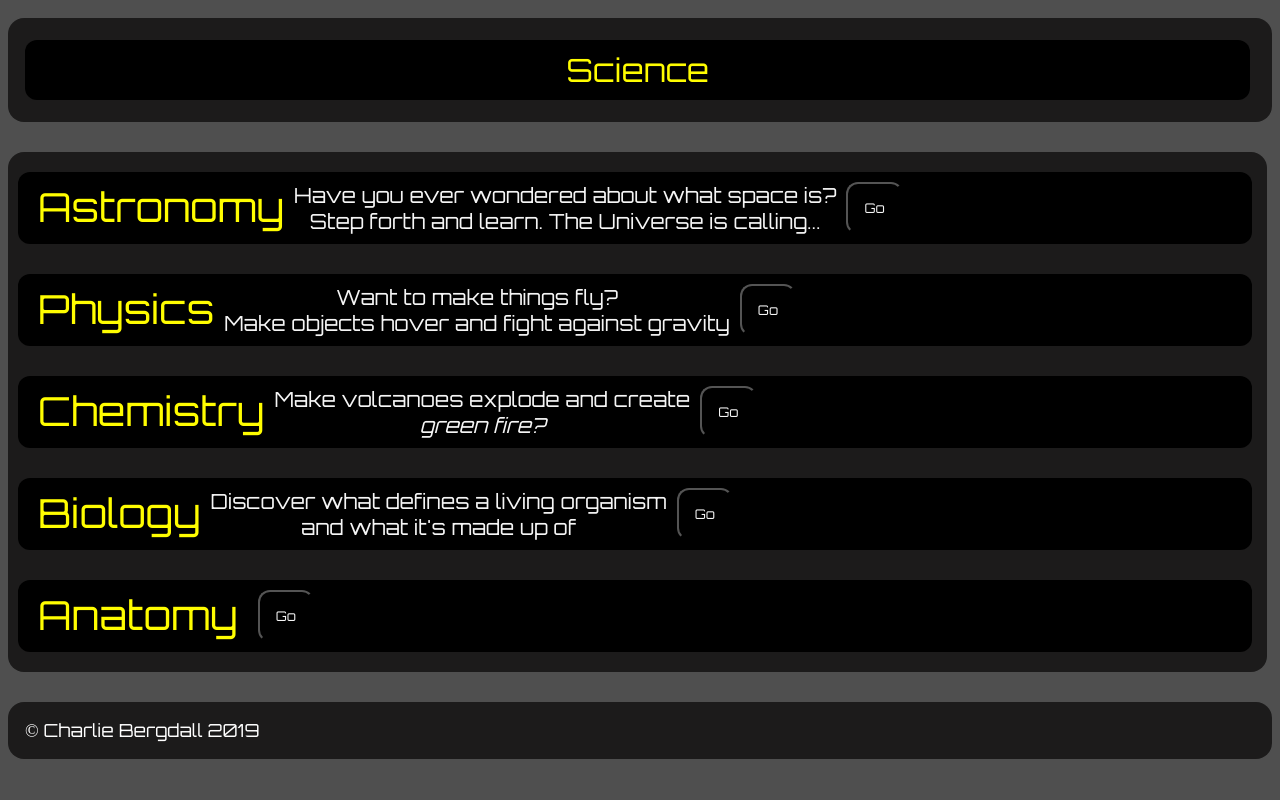
After one commit to TheChar/Char.github.io, a PHP site: page /science.html in a window 1280 px wide. The commit adds this page. Run offline with PHP 8.4, Linux system fonts and the light colour scheme.

Commit message:
Major updates

```diff
--- /dev/null
+++ b/science.html
@@ -0,0 +1,245 @@
+<!DOCTYPE html>
+<html>
+    <head>
+        <title>Science</title>
+        <link rel="stylesheet" type="text/css" href="style.css">
+    </head>
+    <body>
+        <div style="width:auto;height:10px;"></div>
+        <div class="header responsiveImage">
+            <div class="section" style="margin-top:5px;margin-bottom:5px;">
+                Science
+            </div>
+        </div>
+        <div style="width:auto;height:30px;"></div>
+        <div class="bodyDiv">
+            <div style="width:auto;height:10px;"></div>
+            <div class="section" style="display:flex;"><!-- Start of Space section-->
+                <div style="font-size:250%;margin-left:10px;"><!-- Start of title slot-->
+                    Astronomy
+                </div><!-- End of title slot-->
+                <div class="middleSectionPreviewSeparators"></div>
+                <div style="color:whitesmoke;font-size:130%;"><!-- Start of description slot-->
+                    Have you ever wondered about what space is? <br> Step forth and learn. The Universe is calling...
+                </div>
+                <div class="middleSectionPreviewSeparators"></div>
+                <div><!-- Start of button slot-->
+                    <a href="https://thechar.github.io/science/space.html">
+                        <button class="miniSectionButton">
+                            Go
+                        </button>
+                    </a>
+                </div>
+            </div>
+            <div style="width:auto;height:30px;"></div>
+            <div class="section" style="display:flex;"><!-- Start of Physics Section-->
+                <div style="font-size:250%;margin-left:10px;">
+                    Physics
+                </div>
+                <div class="middleSectionPreviewSeparators"></div>
+                <div style="color:whitesmoke;font-size:130%;">
+                    Want to make things fly? <br> Make objects hover and fight against gravity
+                </div>
+                <div class="middleSectionPreviewSeparators"></div>
+                <div>
+                    <a href="https://thechar.github.io/science/physics.html">
+                        <button class="miniSectionButton">
+                            Go
+                        </button>
+                    </a>
+                </div>
+            </div><!-- End of Physics Section-->
+            <div style="width:auto;height:30px;"></div>
+            <div class="section" style="display:flex;"><!-- Start of chemistry Section-->
+                <div style="font-size:250%;margin-left:10px;">
+                    Chemistry
+                </div>
+                <div class="middleSectionPreviewSeparators"></div>
+                <div style="color:whitesmoke;font-size:130%;">
+                    Make volcanoes explode and create <br><i>green fire?</i>
+                </div>
+                <div class="middleSectionPreviewSeparators"></div>
+                <div>
+                    <a href="https://thechar.github.io/science/chemistry.html">
+                        <button class="miniSectionButton">
+                            Go
+                        </button>
+                    </a>
+                </div>
+            </div><!-- End of chemistry Section-->
+            <div style="width:auto;height:30px;"></div>
+            <div class="section" style="display:flex;"><!-- Start of biology Section-->
+                <div style="font-size:250%;margin-left:10px;">
+                    Biology
+                </div>
+                <div class="middleSectionPreviewSeparators"></div>
+                <div style="color:whitesmoke;font-size:130%;">
+                    Discover what defines a living organism <br> and what it's made up of
+                </div>
+                <div class="middleSectionPreviewSeparators"></div>
+                <div>
+                    <a href="https://thechar.github.io/science/biology.html">
+                        <button class="miniSectionButton">
+                            Go
+                        </button>
+                    </a>
+                </div>
+            </div><!-- End of biology Section-->
+            <div style="width:auto;height:30px;"></div>
+            <div class="section" style="display:flex;"><!-- Start of anatomy Section-->
+                <div style="font-size:250%;margin-left:10px;">
+                    Anatomy
+                </div>
+                <div class="middleSectionPreviewSeparators"></div>
+                <div style="color:whitesmoke;font-size:130%;">
+
+                </div>
+                <div class="middleSectionPreviewSeparators"></div>
+                <div>
+                    <a href="https://thechar.github.io/science/anatomy.html">
+                        <button class="miniSectionButton">
+                            Go
+                        </button>
+                    </a>
+                </div>
+            </div><!-- End of anatomy Section-->
+            <div style="width:auto;height:10px;"></div>
+        </div>
+        <div style="width:auto;height:30px;"></div>
+        <div class="header" style="font-size:18px;">
+            &copy; Charlie Bergdall 2019
+        </div>
+    </body>
+</html>
+<!--section for deep space, planets, stars, current events, rocketry, physics, chemistry, periodic table of elements,
+biology.
+
+Main sections
+    space
+    physics
+    chemistry
+    biology
+    anatomy
+
+Space
+    deep space
+    planets
+    stars
+    current events
+    rocketry
+    Alien life theories
+
+Physics
+    gravity
+    electricalmagnetism
+    newtons laws
+    Motion
+    Roller coaster
+    quantam mechanics
+    relativity
+
+Chemistry
+    periodic table of elements
+    chemical reactions
+    stoichiometry
+    Experiments
+
+Biology
+    molecular breakdown from atoms
+        organism
+            Mammals
+            Amphibians
+
+        organ system
+        organ
+        organelle
+        tissue
+        cell
+        macromolecule
+            Proteins
+            Lipids
+            Carbohydrates
+            Nucleic Acids
+        molecule
+            Amino Acids
+            Fatty Acids
+            Glucose Fructose and Sucrose
+            Polynucleotides
+        atom
+        subatomic particle
+
+    producers
+    consumers
+    decomposers
+    biological classification (subsystems known as taxonomic ranks)
+        domain
+           Eukaryota
+           Bacteria
+           Archae
+        kingdom
+            archaebacteria
+            eubacteria
+            protista
+            fungi
+            plantae
+            animalia
+        phylum
+            chordate
+            sponge
+            cnidaria
+            arthropod
+            annelid
+            echinoderm
+            mollusca
+            rotifers
+            roundworms
+            comb jellies
+            ciliate
+            flatworm
+            ribbon worms
+            bryozoa
+            brachiopod
+            chaetognatha
+            hemichordate
+            acanthocphala
+            horsehair worms
+            tardigrade
+            onychophora
+            sipuncula
+            gastrotrich
+            priapulida
+            entoprocta
+            phoronid
+            placozoa
+            loricifera
+            gnathostomulid
+            cycliophora
+            orthonectida
+            dicyemida
+            cyanobacteria
+            moss
+            ecdysozoa
+            firmicutes
+            bacteroidetes
+            proteobacteria
+            vascular plant
+            lophotrochozoa
+            acidobacteria
+            planctomycetes
+            basidiomycota
+            high GC gram+
+            verrucomicrobia
+            chlamydiae
+            fibrbacteres
+            thermotogae
+            lentisphaerae
+            sac fungi
+            fusobacteria
+        class
+        order
+        family
+        genus
+        species
+Anatomy
+    Get Kylies help
+-->
--- a/style.css
+++ b/style.css
@@ -33,6 +33,12 @@ body {
 .responsiveImage {
   width: 100%;
   height: auto;
+}
+
+.homeText {
+  font-family: orbitron;
+  text-align: center;
+  color: whitesmoke;
 }
 
 .gameText {
@@ -135,22 +141,22 @@ body {
   text-align: center;
 }
 
+@keyframes sectionText {
+  0%{color:red;}
+  50%{color:yellow;}
+}
+
 .section {
   height: auto;
   width: 98%;
   padding: 10px;
-  background-image: linear-gradient(to bottom right, red, yellow);
-  color: black;
+  background-color: black;
+  color: red;
   border-radius: 12px;
-}
-
-.sectionAlternate {
-  height: auto;
-  width: 98%;
-  padding: 10px;
-  background-image: linear-gradient(to top right, red, yellow);
-  color: black;
-  border-radius: 12px;
+  animation-name: sectionText;
+  animation-duration: 15s;
+  animation-iteration-count: infinite;
+  font-family: orbitron;
 }
 
 .topSection {
@@ -216,12 +222,13 @@ body {
 .sectionButtonLeft:hover {
   cursor: pointer;
   background-color: whitesmoke;
+  background-image: linear-gradient(to bottom right, yellow, red);
   color: black;
 }
 
 .sectionButtonRightContainer {
   text-align: right;
-  margin-right: 50px;
+  margin-right: 15px;
 }
 
 .sectionButtonRight {
@@ -235,5 +242,24 @@ body {
 
 .sectionButtonRight:hover {
   cursor: pointer;
-  background-color: red;
+  background-color: whitesmoke;
+  background-image: linear-gradient(to bottom right, yellow, red);
+  color: black;
 }
+
+.miniSectionButton {
+  background-color: black;
+  border-radius: 12px;
+  color:whitesmoke;
+  text-decoration:none;
+  padding:16px;
+  font-family: orbitron;
+  text-align: right;
+}
+
+.miniSectionButton:hover {
+  color:black;
+  background-color:whitesmoke;
+  background-image: linear-gradient(to bottom right, yellow, red);
+  cursor: pointer;
+}
```
Also changed, not shown: dagoofyfloof.html (+23 -3 lines), books.html (added), howtoguides.html (added), science/astronomy.html (added), thegreatoutdoors.html (added), videogames.html (added).
